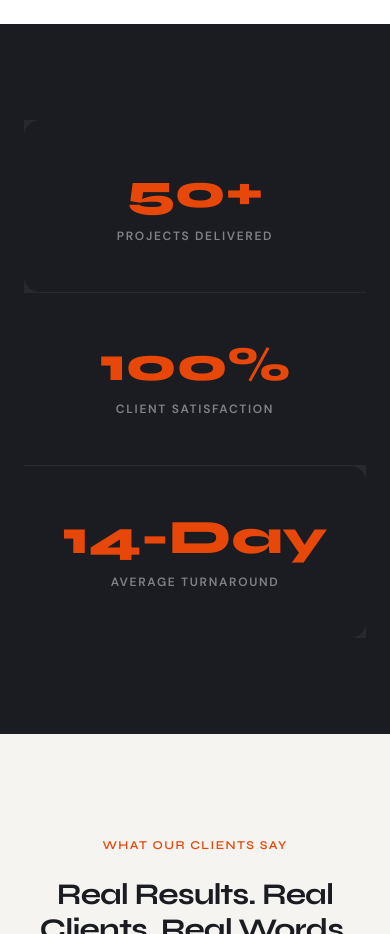
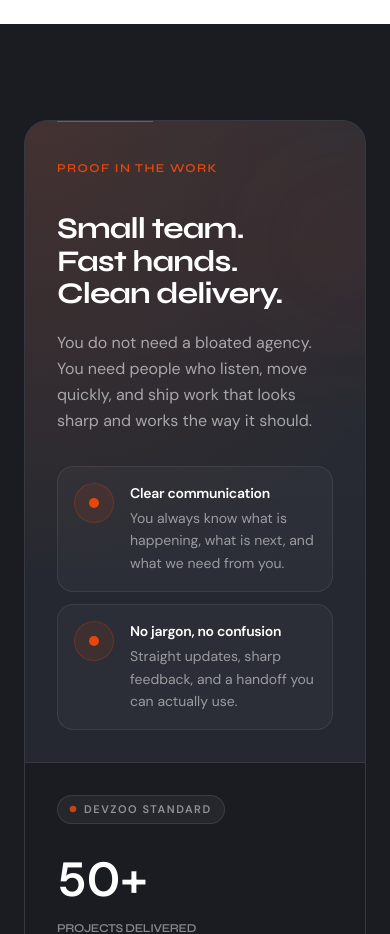
Before and after one commit to MuhammadUmarMalik/devzoo-website, a Next.js app: page / in a window 390 px wide. Shown: the part 3720-4654 px from the top of the page. Built offline with nearby package versions, Linux system fonts and the light colour scheme.

Commit message:
feat: add StatsShowcase component to display project statistics with detailed descriptions

```diff
--- a/app/page.tsx
+++ b/app/page.tsx
@@ -5,6 +5,7 @@ import HeroSection from "@/components/ui/HeroSection";
 import SectionLabel from "@/components/ui/SectionLabel";
 import ClientLogoLoop from "@/components/ui/ClientLogoLoop";
 import AnimateIn from "@/components/ui/AnimateIn";
+import StatsShowcase from "@/components/home/StatsShowcase";
 
 export const metadata: Metadata = {
   title: {
@@ -84,9 +85,21 @@ const processSteps = [
 ];
 
 const stats = [
-  { value: "50+", label: "Projects Delivered" },
-  { value: "100%", label: "Client Satisfaction" },
-  { value: "14-Day", label: "Average Turnaround" },
+  {
+    value: "50+",
+    label: "Projects Delivered",
+    detail: "Web builds, campaigns, design systems, and content shipped with clear handoff.",
+  },
+  {
+    value: "100%",
+    label: "Client Satisfaction",
+    detail: "We keep communication simple, timelines clear, and revisions focused on what matters.",
+  },
+  {
+    value: "14-Day",
+    label: "Average Turnaround",
+    detail: "Fast enough to keep momentum, careful enough to avoid the usual agency mess.",
+  },
 ];
 
 const testimonials = [
@@ -241,23 +254,7 @@ export default function HomePage() {
       </section>
 
       {/* ── STATS ──────────────────────────────────────────────── */}
-      <section className="bg-surface-dark px-6 py-24 md:py-28">
-        <div className="mx-auto max-w-5xl">
-          <div className="grid grid-cols-1 gap-px bg-white/6 md:grid-cols-3">
-            {stats.map((stat, i) => (
-              <AnimateIn key={stat.label} delay={i * 100} variant="scale-up"
-                className="flex flex-col items-center bg-surface-dark px-8 py-12 text-center first:rounded-l-card last:rounded-r-card">
-                <span className="font-heading text-5xl font-extrabold text-brand md:text-6xl">
-                  {stat.value}
-                </span>
-                <span className="mt-3 text-xs font-semibold uppercase tracking-[0.14em] text-white/45">
-                  {stat.label}
-                </span>
-              </AnimateIn>
-            ))}
-          </div>
-        </div>
-      </section>
+      <StatsShowcase stats={stats} />
 
       {/* ── TESTIMONIALS ───────────────────────────────────────── */}
       <section className="bg-surface-warm px-6 py-24 md:py-32">
--- /dev/null
+++ b/components/home/StatsShowcase.tsx
@@ -0,0 +1,240 @@
+"use client";
+
+import { motion, useReducedMotion } from "framer-motion";
+import SectionLabel from "@/components/ui/SectionLabel";
+
+type StatItem = {
+  value: string;
+  label: string;
+  detail: string;
+};
+
+type StatsShowcaseProps = {
+  stats: StatItem[];
+};
+
+const containerVariants = {
+  hidden: {},
+  visible: {
+    transition: {
+      staggerChildren: 0.1,
+      delayChildren: 0.08,
+    },
+  },
+};
+
+const itemVariants = {
+  hidden: { opacity: 0, y: 28 },
+  visible: {
+    opacity: 1,
+    y: 0,
+    transition: {
+      duration: 0.65,
+      ease: [0.16, 1, 0.3, 1] as const,
+    },
+  },
+};
+
+export default function StatsShowcase({ stats }: StatsShowcaseProps) {
+  const reduceMotion = useReducedMotion();
+
+  return (
+    <section className="bg-surface-dark px-6 py-24 md:py-28">
+      <div className="mx-auto max-w-6xl">
+        <motion.div
+          initial="hidden"
+          whileInView="visible"
+          viewport={{ once: true, amount: 0.22 }}
+          variants={containerVariants}
+          className="relative overflow-hidden rounded-section border border-white/8 bg-surface-dark-2"
+        >
+          <div
+            className="pointer-events-none absolute inset-0 bg-[radial-gradient(circle_at_top_left,rgba(232,71,10,0.13),transparent_30%),linear-gradient(180deg,rgba(255,255,255,0.03),rgba(255,255,255,0)_32%)]"
+            aria-hidden="true"
+          />
+          <motion.div
+            aria-hidden="true"
+            className="pointer-events-none absolute -right-16 top-10 h-40 w-40 rounded-full bg-brand/12 blur-3xl"
+            animate={
+              reduceMotion
+                ? undefined
+                : {
+                    x: [0, -18, 0],
+                    y: [0, 14, 0],
+                    opacity: [0.5, 0.9, 0.5],
+                  }
+            }
+            transition={
+              reduceMotion
+                ? undefined
+                : {
+                    duration: 8,
+                    repeat: Number.POSITIVE_INFINITY,
+                    ease: "easeInOut",
+                  }
+            }
+          />
+
+          <div className="grid grid-cols-1 lg:grid-cols-[0.95fr_1.25fr]">
+            <motion.div
+              variants={itemVariants}
+              className="relative border-b border-white/8 p-8 md:p-10 lg:border-b-0 lg:border-r"
+            >
+              <motion.div
+                aria-hidden="true"
+                className="absolute left-8 top-0 h-px bg-brand/80 md:left-10"
+                initial={{ width: 0 }}
+                whileInView={{ width: 96 }}
+                viewport={{ once: true, amount: 0.8 }}
+                transition={{ duration: 0.7, ease: [0.16, 1, 0.3, 1] }}
+              />
+              <div className="text-white/70">
+                <SectionLabel>Proof In The Work</SectionLabel>
+              </div>
+              <h2 className="mt-5 max-w-md font-heading text-[30px] font-bold leading-[1.08] text-white md:text-[44px]">
+                Small team. Fast hands. Clean delivery.
+              </h2>
+              <p className="mt-5 max-w-lg text-base leading-relaxed text-white/58">
+                You do not need a bloated agency. You need people who listen,
+                move quickly, and ship work that looks sharp and works the way
+                it should.
+              </p>
+
+              <motion.div
+                className="mt-8 space-y-3"
+                variants={containerVariants}
+              >
+                {[
+                  {
+                    title: "Clear communication",
+                    detail: "You always know what is happening, what is next, and what we need from you.",
+                  },
+                  {
+                    title: "No jargon, no confusion",
+                    detail: "Straight updates, sharp feedback, and a handoff you can actually use.",
+                  },
+                ].map((point) => (
+                  <motion.div
+                    key={point.title}
+                    variants={itemVariants}
+                    className="group flex items-start gap-4 rounded-card border border-white/8 bg-white/[0.03] px-4 py-4 transition-colors duration-200 hover:border-brand/28 hover:bg-white/[0.05]"
+                  >
+                    <div className="flex h-10 w-10 shrink-0 items-center justify-center rounded-full border border-brand/22 bg-brand/10">
+                      <span
+                        className="h-2.5 w-2.5 rounded-full bg-brand"
+                        aria-hidden="true"
+                      />
+                    </div>
+                    <div>
+                      <p className="font-heading text-sm font-bold tracking-[-0.02em] text-white">
+                        {point.title}
+                      </p>
+                      <p className="mt-1 text-sm leading-relaxed text-white/52">
+                        {point.detail}
+                      </p>
+                    </div>
+                  </motion.div>
+                ))}
+              </motion.div>
+            </motion.div>
+
+            <motion.div
+              variants={containerVariants}
+              className="grid grid-cols-1 gap-px bg-white/8 md:grid-cols-2 md:grid-rows-2"
+            >
+              {stats.map((stat, index) => (
+                <motion.article
+                  key={stat.label}
+                  variants={itemVariants}
+                  whileHover={
+                    reduceMotion
+                      ? undefined
+                      : { y: -4, backgroundColor: "rgba(47, 51, 64, 1)" }
+                  }
+                  transition={{ duration: 0.24, ease: "easeOut" }}
+                  className={`group relative flex h-full flex-col justify-between overflow-hidden bg-surface-dark px-8 py-8 md:px-10 md:py-10 ${
+                    index === 0 ? "md:row-span-2" : ""
+                  }`}
+                >
+                  <motion.div
+                    aria-hidden="true"
+                    className="pointer-events-none absolute inset-0 opacity-0"
+                    whileHover={
+                      reduceMotion ? undefined : { opacity: 1 }
+                    }
+                    transition={{ duration: 0.24, ease: "easeOut" }}
+                    style={{
+                      background:
+                        "linear-gradient(135deg, rgba(232,71,10,0.12), transparent 36%)",
+                    }}
+                  />
+                  <motion.div
+                    aria-hidden="true"
+                    className="absolute inset-y-6 left-0 w-px bg-brand/0"
+                    whileHover={
+                      reduceMotion ? undefined : { backgroundColor: "rgba(232,71,10,0.72)" }
+                    }
+                    transition={{ duration: 0.24, ease: "easeOut" }}
+                  />
+
+                  <div className="relative z-10 inline-flex w-fit items-center gap-2 rounded-full border border-white/10 bg-white/5 px-3 py-1 text-[11px] font-semibold uppercase tracking-[0.14em] text-white/50">
+                    <motion.span
+                      aria-hidden="true"
+                      className="h-1.5 w-1.5 rounded-full bg-brand"
+                      animate={
+                        reduceMotion
+                          ? undefined
+                          : { scale: [1, 1.45, 1], opacity: [0.8, 1, 0.8] }
+                      }
+                      transition={{
+                        duration: 2.4,
+                        repeat: Number.POSITIVE_INFINITY,
+                        ease: "easeInOut",
+                        delay: index * 0.24,
+                      }}
+                    />
+                    Devzoo Standard
+                  </div>
+
+                  <div className="relative z-10 mt-8">
+                    <motion.p
+                      className="font-heading text-[3rem] font-extrabold leading-none text-white md:text-[4.25rem]"
+                      initial={reduceMotion ? false : { opacity: 0, y: 16 }}
+                      whileInView={reduceMotion ? undefined : { opacity: 1, y: 0 }}
+                      viewport={{ once: true, amount: 0.8 }}
+                      transition={{
+                        duration: 0.55,
+                        delay: 0.12 + index * 0.08,
+                        ease: [0.16, 1, 0.3, 1],
+                      }}
+                    >
+                      {stat.value}
+                    </motion.p>
+                    <h3 className="mt-4 text-xs font-semibold uppercase tracking-[0.16em] text-white/48">
+                      {stat.label}
+                    </h3>
+                    <motion.div
+                      aria-hidden="true"
+                      className="mt-4 h-px origin-left bg-white/10"
+                      initial={{ scaleX: 0.18 }}
+                      whileInView={{ scaleX: 1 }}
+                      viewport={{ once: true, amount: 0.8 }}
+                      transition={{
+                        duration: 0.65,
+                        delay: 0.2 + index * 0.08,
+                        ease: [0.16, 1, 0.3, 1],
+                      }}
+                    />
+                    <p className="mt-4 max-w-sm text-sm leading-relaxed text-white/60">
+                      {stat.detail}
+                    </p>
+                  </div>
+                </motion.article>
+              ))}
+            </motion.div>
+          </div>
+        </motion.div>
+      </div>
+    </section>
+  );
+}
```
